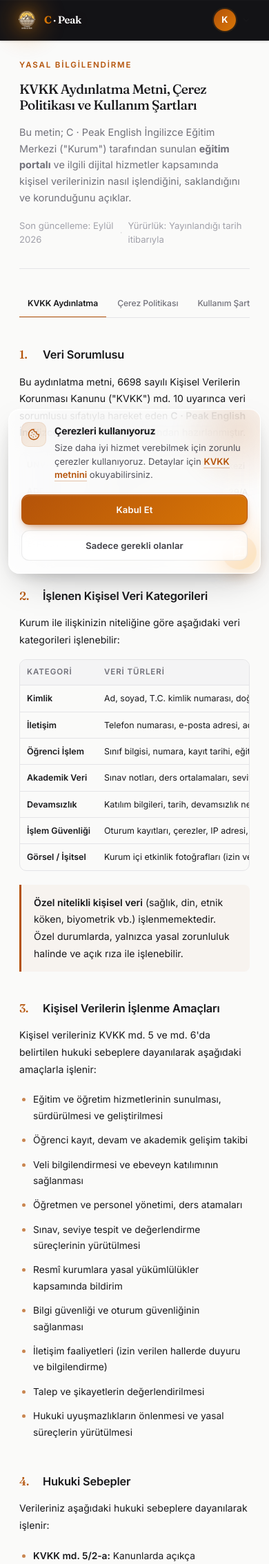
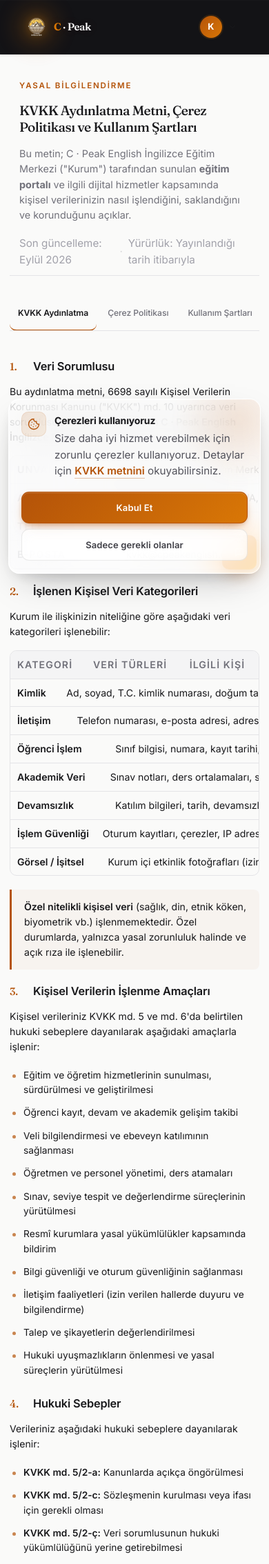
Before and after one commit to salonvestel99-cyber/cpeak-panel, a Flask app: page /kvkk in a window 390 px wide. Shown: the top 2268 px of the page at 69% size. Run offline with Flask 3, Linux system fonts and the light colour scheme; some libraries are stand-ins or nearby versions.

Commit message:
Mobile tam uyumluluk: mobile.css eklendi

```diff
--- /dev/null
+++ b/static/mobile.css
@@ -0,0 +1,389 @@
+/* ============================================================
+   C-Peak Panel - Mobile Optimizasyon
+   Sadece max-width: 768px altinda aktif olur.
+   Desktop gorunumu ETKILENMEZ.
+   ============================================================ */
+
+/* ---------- Global overflow korumasi ---------- */
+@media (max-width: 768px) {
+
+  html, body {
+    overflow-x: hidden !important;
+    max-width: 100vw !important;
+    -webkit-text-size-adjust: 100%;
+    -webkit-tap-highlight-color: transparent;
+  }
+
+  * {
+    box-sizing: border-box;
+    max-width: 100%;
+  }
+
+  /* Uzun kelimeler layout'u bozmasin */
+  p, h1, h2, h3, h4, h5, h6, span, a, div, li, td, th {
+    overflow-wrap: break-word;
+    word-wrap: break-word;
+  }
+
+  /* ---------- Container padding ---------- */
+  .container, .wrapper, .main-content, main, .content {
+    padding-left: 14px !important;
+    padding-right: 14px !important;
+    width: 100% !important;
+    max-width: 100% !important;
+  }
+
+  /* ---------- Typography: mobil okunabilirlik ---------- */
+  h1 { font-size: 1.6rem !important; line-height: 1.25 !important; }
+  h2 { font-size: 1.4rem !important; line-height: 1.3 !important; }
+  h3 { font-size: 1.15rem !important; line-height: 1.35 !important; }
+  h4 { font-size: 1.05rem !important; }
+  p, li, td, th, label, span { font-size: 0.95rem !important; line-height: 1.55 !important; }
+
+  /* ---------- Header / Topbar ---------- */
+  header, .topbar, .navbar, .header {
+    padding: 10px 14px !important;
+    min-height: 56px !important;
+    position: sticky !important;
+    top: 0 !important;
+    z-index: 900 !important;
+    padding-top: max(10px, env(safe-area-inset-top)) !important;
+  }
+
+  /* Logo boyutu */
+  header img, .topbar img, .navbar img, .header img,
+  .logo img, .brand img, .topbar-logo {
+    max-height: 38px !important;
+    width: auto !important;
+  }
+
+  /* ---------- Navigasyon / Menu ---------- */
+  nav, .nav, .menu, .navbar-nav {
+    width: 100% !important;
+  }
+
+  /* Hamburger menu varsa */
+  .hamburger, .menu-toggle, .nav-toggle, .burger {
+    display: flex !important;
+    align-items: center;
+    justify-content: center;
+    min-width: 44px !important;
+    min-height: 44px !important;
+    cursor: pointer;
+  }
+
+  /* Menu acikken tam ekran */
+  .nav-open .nav, .nav-open .menu, .nav-active .nav {
+    display: flex !important;
+    flex-direction: column !important;
+    position: fixed !important;
+    top: 0 !important; left: 0 !important; right: 0 !important;
+    bottom: 0 !important;
+    background: var(--bg, #fff) !important;
+    padding: 72px 20px 20px !important;
+    overflow-y: auto !important;
+    z-index: 1000 !important;
+  }
+
+  /* Menu icindeki linkler */
+  nav a, .nav a, .menu a {
+    padding: 14px 16px !important;
+    font-size: 1rem !important;
+    min-height: 48px !important;
+    display: flex !important;
+    align-items: center !important;
+    border-radius: 10px !important;
+  }
+
+  /* ---------- Sidebar ---------- */
+  .sidebar, aside, .side-nav, .sidebar-menu {
+    position: fixed !important;
+    top: 0 !important;
+    left: -100% !important;
+    width: 82vw !important;
+    max-width: 320px !important;
+    height: 100vh !important;
+    z-index: 1100 !important;
+    transition: left 0.28s ease !important;
+    padding-top: max(16px, env(safe-area-inset-top)) !important;
+    overflow-y: auto !important;
+    box-shadow: 4px 0 24px rgba(0,0,0,0.15) !important;
+  }
+
+  .sidebar.open, .sidebar.active, aside.open, aside.active,
+  .sidebar.show, .side-nav.open {
+    left: 0 !important;
+  }
+
+  /* Sidebar backdrop */
+  .sidebar-backdrop, .overlay, .backdrop {
+    position: fixed !important;
+    inset: 0 !important;
+    background: rgba(0,0,0,0.45) !important;
+    z-index: 1050 !important;
+    backdrop-filter: blur(2px);
+  }
+
+  /* ---------- Grid ve layout: tek kolon ---------- */
+  .grid, .row, .flex-row, .cards, .card-grid,
+  [class*="grid-"], [class*="col-"], [class*="columns"] {
+    display: block !important;
+    grid-template-columns: 1fr !important;
+    flex-direction: column !important;
+    gap: 14px !important;
+    width: 100% !important;
+  }
+
+  /* Iki kolonlu seyleri mobilde tam genislik yap */
+  .col, .column, [class*="col-"] {
+    width: 100% !important;
+    max-width: 100% !important;
+    flex: 1 1 100% !important;
+  }
+
+  /* ---------- Kartlar ---------- */
+  .card, .panel, .box, .tile {
+    padding: 16px !important;
+    border-radius: 14px !important;
+    margin-bottom: 14px !important;
+    width: 100% !important;
+  }
+
+  /* ---------- Butonlar: dokunma alani ---------- */
+  button, .btn, input[type="submit"], input[type="button"],
+  a.button, [role="button"] {
+    min-height: 46px !important;
+    padding: 12px 18px !important;
+    font-size: 0.98rem !important;
+    border-radius: 10px !important;
+    touch-action: manipulation;
+  }
+
+  /* Buton gruplari alt alta */
+  .btn-group, .actions, .form-actions {
+    display: flex !important;
+    flex-direction: column !important;
+    gap: 10px !important;
+    width: 100% !important;
+  }
+
+  .btn-group > *, .actions > *, .form-actions > * {
+    width: 100% !important;
+  }
+
+  /* ---------- Formlar ---------- */
+  input, select, textarea {
+    width: 100% !important;
+    font-size: 16px !important;   /* iOS otomatik zoom'unu engeller */
+    padding: 12px 14px !important;
+    border-radius: 10px !important;
+    min-height: 46px !important;
+  }
+
+  textarea {
+    min-height: 110px !important;
+  }
+
+  label {
+    display: block !important;
+    margin-bottom: 6px !important;
+    font-weight: 600 !important;
+  }
+
+  /* Form grubu */
+  .form-group, .field, .form-row {
+    margin-bottom: 14px !important;
+    width: 100% !important;
+  }
+
+  /* ---------- Tablolar: yatay kaydirilabilir ---------- */
+  table {
+    display: block !important;
+    width: 100% !important;
+    overflow-x: auto !important;
+    -webkit-overflow-scrolling: touch !important;
+    white-space: nowrap !important;
+  }
+
+  table thead, table tbody, table tr {
+    display: table;
+    width: 100%;
+    table-layout: auto;
+  }
+
+  th, td {
+    padding: 10px 12px !important;
+    font-size: 0.88rem !important;
+    white-space: nowrap !important;
+  }
+
+  /* Tablo wrapper */
+  .table-wrap, .table-container, .table-responsive {
+    overflow-x: auto !important;
+    width: 100% !important;
+    -webkit-overflow-scrolling: touch !important;
+  }
+
+  /* ---------- Modal / Dialog ---------- */
+  .modal, .dialog, [role="dialog"] {
+    position: fixed !important;
+    top: 0 !important; left: 0 !important; right: 0 !important; bottom: 0 !important;
+    width: 100vw !important;
+    height: 100vh !important;
+    max-width: 100vw !important;
+    max-height: 100vh !important;
+    margin: 0 !important;
+    border-radius: 0 !important;
+    padding: max(20px, env(safe-area-inset-top)) 16px 24px !important;
+    overflow-y: auto !important;
+    z-index: 2000 !important;
+  }
+
+  .modal-content, .dialog-content {
+    width: 100% !important;
+    max-width: 100% !important;
+    padding: 18px !important;
+    border-radius: 14px !important;
+  }
+
+  .modal-actions {
+    flex-direction: column !important;
+    gap: 10px !important;
+  }
+
+  .modal-actions button, .modal-actions a, .modal-actions form {
+    width: 100% !important;
+  }
+
+  /* ---------- Dropdown / Menu acilir ---------- */
+  .dropdown-menu, .menu-dropdown, .context-menu {
+    position: fixed !important;
+    left: 12px !important;
+    right: 12px !important;
+    top: auto !important;
+    bottom: 12px !important;
+    width: auto !important;
+    max-height: 60vh !important;
+    overflow-y: auto !important;
+    border-radius: 14px !important;
+  }
+
+  /* ---------- Gorseller ---------- */
+  img, video, iframe {
+    max-width: 100% !important;
+    height: auto !important;
+  }
+
+  /* Hero gorseller */
+  .hero, .hero-banner, .banner {
+    padding: 24px 16px !important;
+    min-height: auto !important;
+  }
+
+  /* ---------- Utility: mobilde gizle / goster ---------- */
+  .only-desktop, .desktop-only, .hide-mobile {
+    display: none !important;
+  }
+
+  .only-mobile, .mobile-only, .show-mobile {
+    display: block !important;
+  }
+
+  /* ---------- Genis yazi bloklarini daralt ---------- */
+  .lead, .subtitle, .description {
+    font-size: 0.95rem !important;
+    line-height: 1.6 !important;
+  }
+
+  /* ---------- Code / pre bloklari ---------- */
+  pre, code {
+    overflow-x: auto !important;
+    font-size: 0.82rem !important;
+    max-width: 100% !important;
+  }
+
+  /* ---------- Badge / pill ---------- */
+  .badge, .pill, .tag {
+    padding: 5px 10px !important;
+    font-size: 0.78rem !important;
+  }
+
+  /* ---------- Bos alan bosluklarini azalt ---------- */
+  section {
+    margin-bottom: 20px !important;
+  }
+
+  /* ---------- Footer ---------- */
+  footer {
+    padding: 20px 14px !important;
+    text-align: center !important;
+    padding-bottom: max(20px, env(safe-area-inset-bottom)) !important;
+  }
+
+  footer .grid, footer .row, footer .columns {
+    text-align: center !important;
+  }
+}
+
+/* ---------- Daha kucuk telefonlar (iPhone SE vb.) ---------- */
+@media (max-width: 380px) {
+  h1 { font-size: 1.35rem !important; }
+  h2 { font-size: 1.2rem !important; }
+  h3 { font-size: 1.05rem !important; }
+
+  .container, main, .content {
+    padding-left: 10px !important;
+    padding-right: 10px !important;
+  }
+
+  button, .btn {
+    font-size: 0.92rem !important;
+    padding: 11px 14px !important;
+  }
+}
+
+/* ---------- Tablet: 769px - 1024px ---------- */
+@media (min-width: 769px) and (max-width: 1024px) {
+  .container, main, .content {
+    padding-left: 24px !important;
+    padding-right: 24px !important;
+  }
+
+  table {
+    display: table !important;
+    width: 100% !important;
+    overflow-x: auto !important;
+  }
+}
+
+/* ---------- Yatay mod (telefon yan) ---------- */
+@media (max-width: 900px) and (orientation: landscape) {
+  .sidebar, aside {
+    width: 55vw !important;
+    max-width: 320px !important;
+  }
+
+  .modal {
+    padding-top: 16px !important;
+  }
+}
+
+/* ---------- Safe area (iPhone cengel / Android gesture bar) ---------- */
+@supports (padding: env(safe-area-inset-bottom)) {
+  @media (max-width: 768px) {
+    body {
+      padding-bottom: env(safe-area-inset-bottom);
+    }
+
+    .fixed-bottom, .bottom-bar, .fab {
+      bottom: max(16px, env(safe-area-inset-bottom)) !important;
+    }
+  }
+}
+
+/* ---------- Print: yazdirirken sadelestir ---------- */
+@media print {
+  .sidebar, aside, header nav, footer, .no-print {
+    display: none !important;
+  }
+}
--- a/templates/base.html
+++ b/templates/base.html
@@ -14,7 +14,7 @@
 </script>
 
 <meta charset="UTF-8">
-<meta name="viewport" content="width=device-width, initial-scale=1.0, viewport-fit=cover">
+<meta name="viewport" content="width=device-width, initial-scale=1.0, viewport-fit=cover, maximum-scale=5.0">
 <title>{% block title %}C · Peak English{% endblock %}</title>
 <link rel="icon" type="image/png" sizes="64x64" href="{{ url_for('static', filename='logochrome.png') }}">
 <link rel="icon" type="image/x-icon" href="{{ url_for('static', filename='favicon.ico') }}">
@@ -925,6 +925,9 @@ html.dark #cookieBanner .cookie-btn-primary {
 }
 </style>
 <!-- /CKPREM-INLINE -->
+    <!-- Mobile optimizasyon - sadece mobilde aktif -->
+    <link rel="stylesheet" href="{{ url_for('static', filename='mobile.css') }}">
+
 </head>
 <body class="{% block body_class %}{% endblock %}">
 {% block body %}
```
